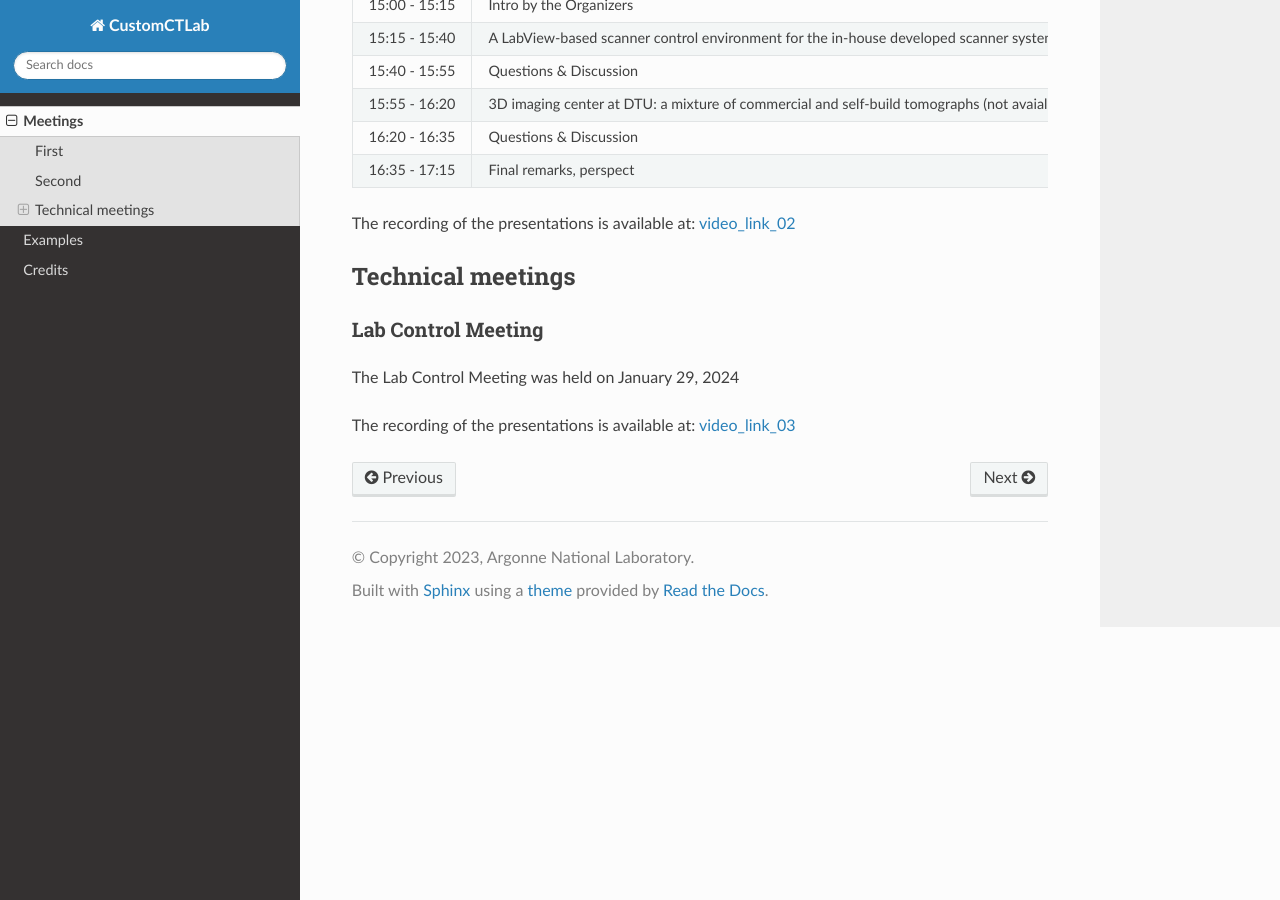
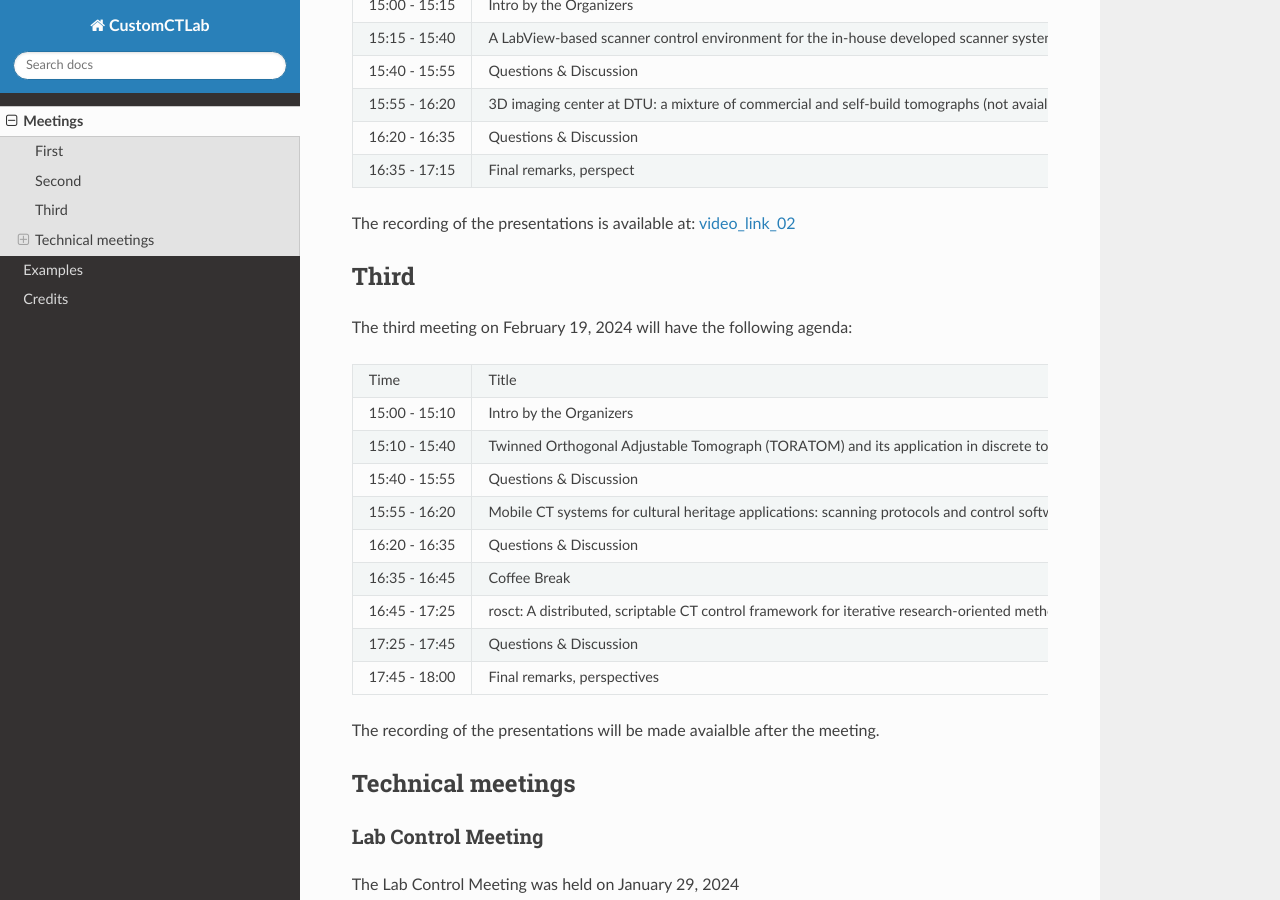
Before and after one commit to decarlof/tomolab, a Sphinx documentation site: the page built from docs/source/meetings.rst, in a window 1280 px wide and 900 px high, scrolled down 980 px. Built offline with Sphinx 7.4.7 and the Read the Docs theme 2.0.0, drawn with Linux system fonts in a browser that asks for light colours.

Commit message:
added agenda for 3rd meeting

```diff
--- a/docs/source/meetings.rst
+++ b/docs/source/meetings.rst
@@ -86,6 +86,42 @@ The second meeting on December 18, 2023 had the following agenda:
 The recording of the presentations is available at: video_link_02_
 
 
+Third
+=====
+
+The third meeting on February 19, 2024 will have the following agenda:
+
+
+.. _video_link_04: https://argonne.zoomgov.com/rec/share/-sYKQJlg5aH9wDjT9-T5DKU1hNHY1exnFMeOUQ7ZFB4UxFgFE-mA9Dd4oFY9Qs0.JauGmnO0zjmiLk3W
+
+
++---------------+---------------------------------------------------------------------------------------------------------------------------+-----------------------------------------------------------------+
+| Time          | Title                                                                                                                     | Speaker(s)                                                      |
++---------------+---------------------------------------------------------------------------------------------------------------------------+-----------------------------------------------------------------+
+| 15:00 - 15:10 | Intro by the Organizers                                                                                                   | Alberto Astolfo, Francesco De Carlo, Lucia Mancini              |
++---------------+---------------------------------------------------------------------------------------------------------------------------+-----------------------------------------------------------------+
+| 15:10 - 15:40 | Twinned Orthogonal Adjustable Tomograph (TORATOM) and its application in discrete tomography                              | Michal Vopálenský, ITAM-CAS                                     |
++---------------+---------------------------------------------------------------------------------------------------------------------------+-----------------------------------------------------------------+
+| 15:40 - 15:55 | Questions & Discussion                                                                                                    |                                                                 |
++---------------+---------------------------------------------------------------------------------------------------------------------------+-----------------------------------------------------------------+
+| 15:55 - 16:20 | Mobile CT systems for cultural heritage applications: scanning protocols and control software                             | Matteo Bettuzzi, University of Bologna                          |
++---------------+---------------------------------------------------------------------------------------------------------------------------+-----------------------------------------------------------------+
+| 16:20 - 16:35 | Questions & Discussion                                                                                                    |                                                                 |
++---------------+---------------------------------------------------------------------------------------------------------------------------+-----------------------------------------------------------------+
+| 16:35 - 16:45 | Coffee Break                                                                                                              |                                                                 |
++---------------+---------------------------------------------------------------------------------------------------------------------------+-----------------------------------------------------------------+
+| 16:45 - 17:25 | rosct: A distributed, scriptable CT control framework for iterative research-oriented method and application development  | Daniel Rauch, IIS-Fraunhofer Institut                           |
++---------------+---------------------------------------------------------------------------------------------------------------------------+-----------------------------------------------------------------+
+| 17:25 - 17:45 | Questions & Discussion                                                                                                    |                                                                 |
++---------------+---------------------------------------------------------------------------------------------------------------------------+-----------------------------------------------------------------+
+| 17:45 - 18:00 | Final remarks, perspectives                                                                                               |                                                                 |
++---------------+---------------------------------------------------------------------------------------------------------------------------+-----------------------------------------------------------------+
+
+The recording of the presentations will be made avaialble after the meeting.
+
+
+
+
 Technical meetings
 ==================
 
```
